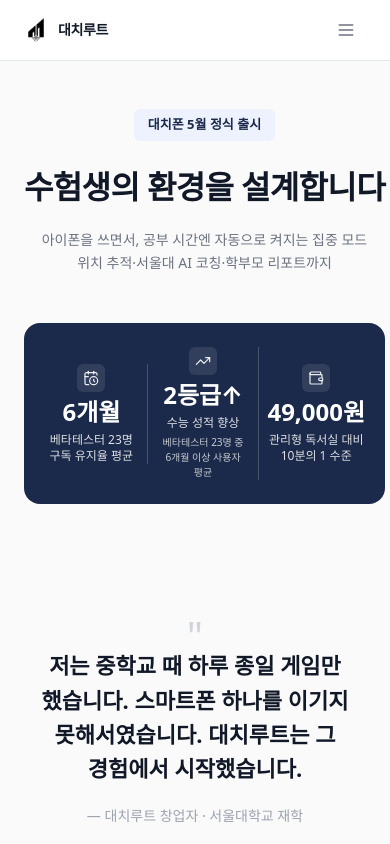
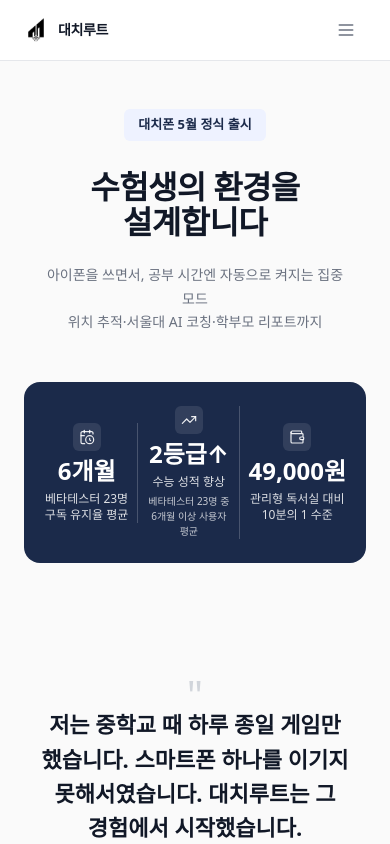
Before and after one commit to hwchung24/rootDaechi_web, a Next.js app: page / in a window 390 px wide. Shown: the top 844 px of the page. Built offline with nearby package versions, Linux system fonts and the light colour scheme.

Commit message:
fix(responsive): remove no-wrap from home hero title
Allow the landing hero heading to wrap on small screens so mobile viewport width stays stable and the stats panel no longer appears clipped.

Made-with: Cursor

```diff
--- a/app/page.tsx
+++ b/app/page.tsx
@@ -36,7 +36,7 @@ export default function Home() {
               대치폰 5월 정식 출시
             </p>
             <h1 className="break-keep text-center leading-[1.1] tracking-[-0.04em]">
-              <span className="block whitespace-nowrap text-[32px] font-bold text-[#111827] md:text-[64px]">수험생의 환경을 설계합니다</span>
+              <span className="block text-[32px] font-bold text-[#111827] md:text-[64px]">수험생의 환경을 설계합니다</span>
             </h1>
             <p className="mx-auto mt-6 max-w-[560px] whitespace-pre-line break-keep px-4 text-center text-[14px] leading-[1.7] text-[#6B7280] md:px-0 md:text-[18px] md:leading-[1.8]">
               {"아이폰을 쓰면서, 공부 시간엔 자동으로 켜지는 집중 모드\n위치 추적·서울대 AI 코칭·학부모 리포트까지"}
```
